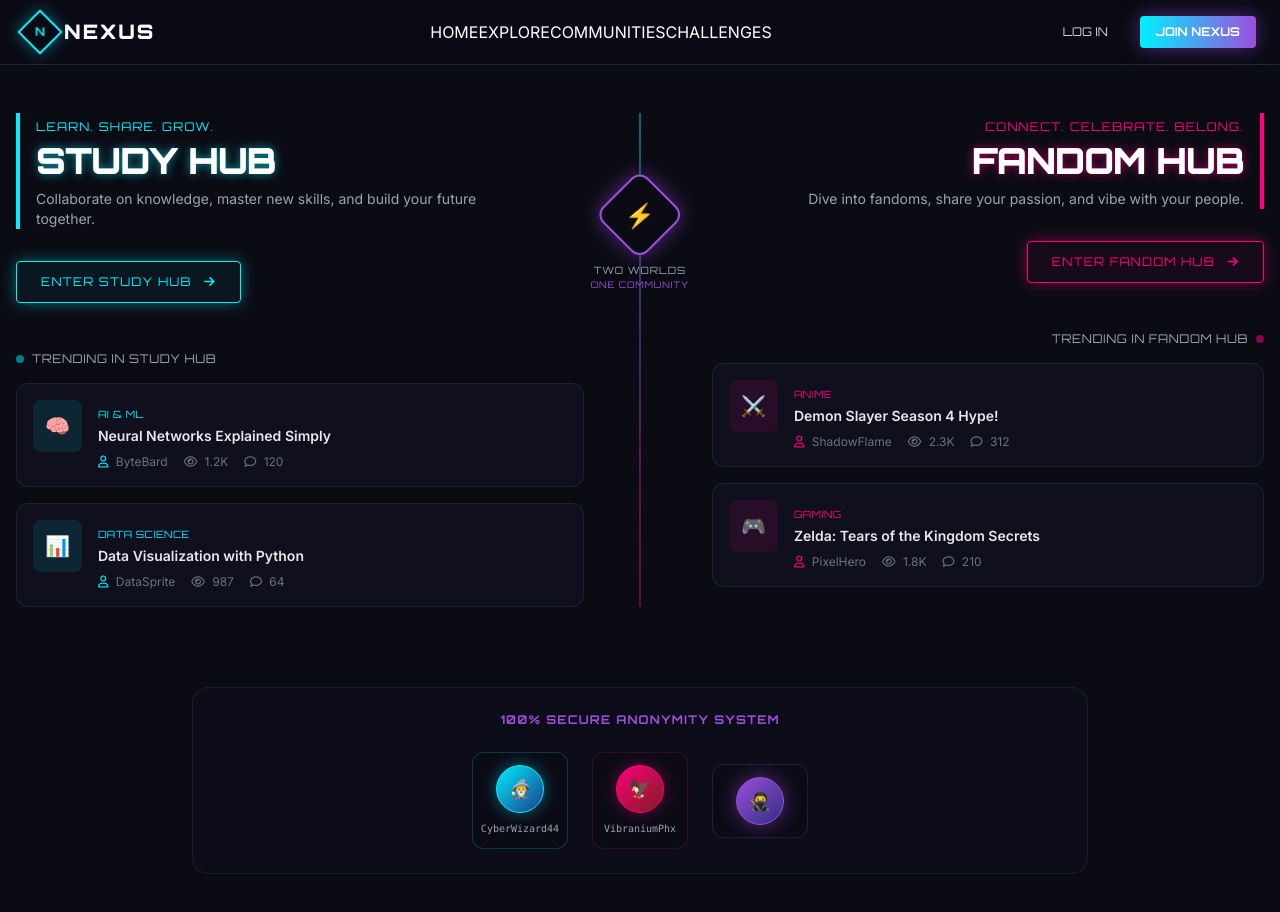
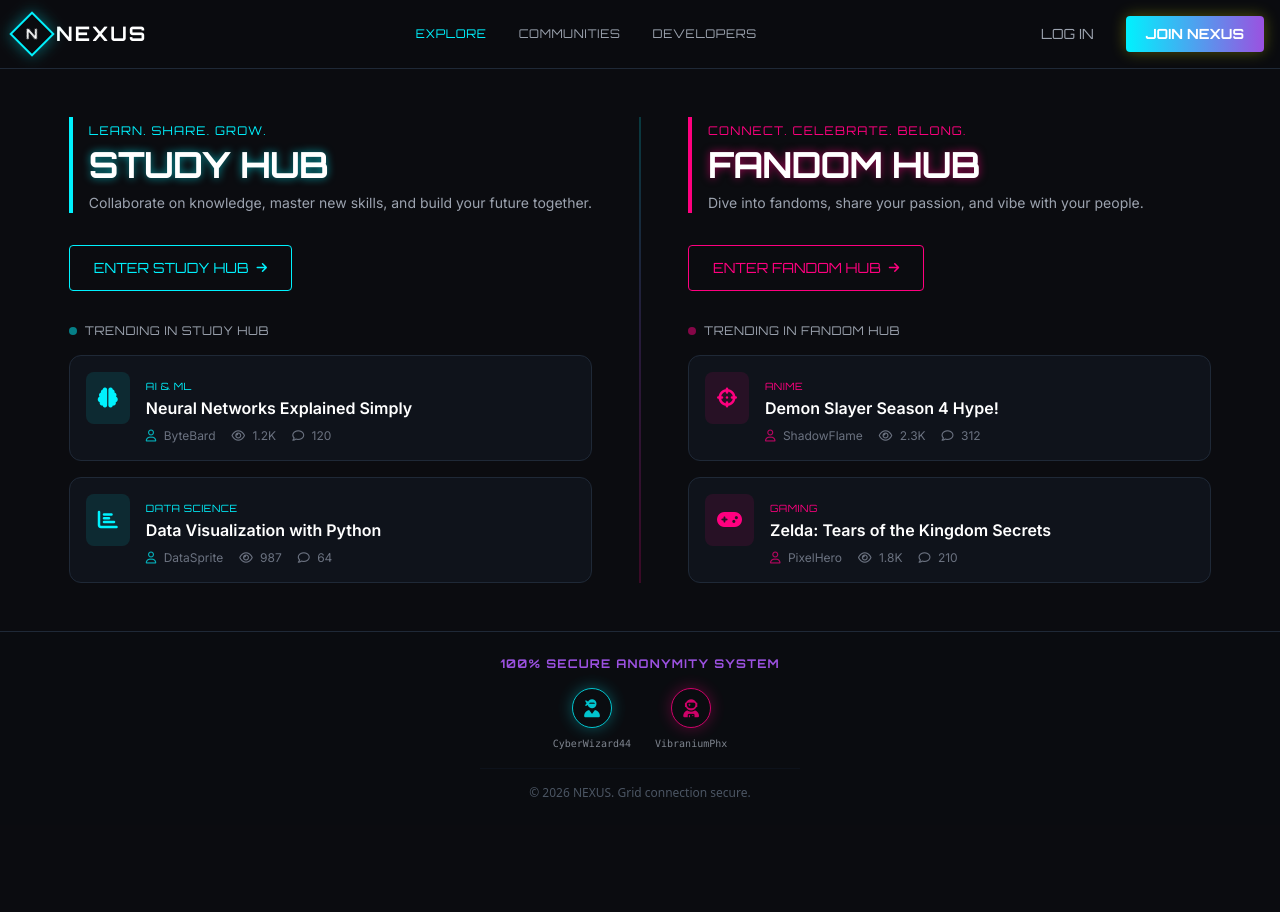
Before and after one commit to Scarlet703/Nexus, a plain HTML site: page index.html in a window 1280 px wide. After the commit the page ends 825 px from the top, so only its background shows below. Drawn offline with nearby package versions, Linux system fonts and the light colour scheme.

Commit message:
Update title and styles in index.html

```diff
--- a/index.html
+++ b/index.html
@@ -3,10 +3,10 @@
 <head>
     <meta charset="UTF-8">
     <meta name="viewport" content="width=device-width, initial-scale=1.0">
-    <title>NEXUS - Two Worlds. One Community.</title>
+    <title>Nexus - Get Community</title>
     <script src="https://cdn.tailwindcss.com"></script>
-    <link rel="stylesheet" href="https://cdnjs.cloudflare.com/ajax/libs/font-awesome/6.4.0/css/all.min.css">
-    <link href="https://fonts.googleapis.com/css2?family=Orbitron:wght@400;700;900&family=Inter:wght@300;400;600&display=swap" rel="stylesheet">
+    <link rel="stylesheet" href="https://cdnjs.cloudflare.com/ajax/libs/font-awesome/6.0.0-beta3/css/all.min.css">
+    <link rel="stylesheet" href="https://fonts.googleapis.com/css2?family=Orbitron:wght@400;700&family=Inter:wght@400;600&display=swap">
 
     <script>
         tailwind.config = {
@@ -17,16 +17,16 @@
                         inter: ['Inter', 'sans-serif'],
                     },
                     colors: {
-                        cyberBlue: '#00f0ff',
+                        cyberBlue: '#00f2fe',
                         cyberPink: '#ff007f',
-                        cyberPurple: '#9d4edd',
-                        darkBg: '#0b0b14',
-                        cardBg: '#131324',
+                        cyberPurple: '#9b51e0',
+                        darkBg: '#0b0c10',
+                        cardBg: '#151b26',
                     },
                     boxShadow: {
-                        blueGlow: '0 0 15px rgba(0, 240, 255, 0.4)',
-                        pinkGlow: '0 0 15px rgba(255, 0, 127, 0.4)',
-                        purpleGlow: '0 0 20px rgba(157, 78, 221, 0.5)',
+                        glowBlue: '0 0 15px rgba(0, 242, 254, 0.4)',
+                        glowPink: '0 0 15px rgba(255, 0, 127, 0.4)',
+                        glowYellow: '0 0 15px rgba(255, 255, 0, 0.3)',
                     }
                 }
             }
@@ -34,149 +34,166 @@
     </script>
     <style>
         body {
-            background-color: #0b0b14;
+            background-color: #0b0c10;
             color: #ffffff;
             font-family: 'Inter', sans-serif;
         }
-        .glow-text-blue { text-shadow: 0 0 10px rgba(0, 240, 255, 0.6); }
-        .glow-text-pink { text-shadow: 0 0 10px rgba(255, 0, 127, 0.6); }
+        .glow-text-blue { text-shadow: 0 0 8px rgba(0, 242, 254, 0.6); }
+        .glow-text-pink { text-shadow: 0 0 8px rgba(255, 0, 127, 0.6); }
         .split-divider {
-            background: linear-gradient(180deg, #00f0ff 0%, #9d4edd 50%, #ff007f 100%);
+            background: linear-gradient(to bottom, #00f2fe, #9b51e0 50%, #ff007f);
         }
     </style>
 </head>
 <body class="min-h-screen flex flex-col justify-between overflow-x-hidden">
-
-    <nav class="border-b border-gray-800 bg-darkBg/80 backdrop-blur-md sticky top-0 z-50 px-6 py-4 flex justify-between items-center">
+    <header class="border-b border-gray-800 bg-darkBg/80 backdrop-blur-md sticky top-0 z-50 px-4 py-4 flex justify-between items-center">
         <div class="flex items-center space-x-2">
-            <div class="w-8 h-8 border-2 border-cyberBlue rotate-45 flex items-center justify-center shadow-blueGlow">
-                <span class="font-orbitron font-bold text-xs -rotate-45 text-cyberBlue">N</span>
+            <div class="w-8 h-8 border-2 border-cyberBlue rotate-45 flex items-center justify-center shadow-glowBlue">
+                <span class="font-orbitron font-bold text-sm text-white -rotate-45">N</span>
             </div>
             <span class="font-orbitron font-black tracking-widest text-xl text-white">NEXUS</span>
         </div>
-        <div class="hidden md:flex
-            <a href="#" class="text-cyberBlue transition-colors">HOME</a>
-            <a href="#" class="hover:text-white transition-colors">EXPLORE</a>
+        <nav class="hidden md:flex space-x-8 font-orbitron text-xs tracking-wider text-gray-400">
+            <a href="#" class="text-cyberBlue transition-colors">EXPLORE</a>
             <a href="#" class="hover:text-white transition-colors">COMMUNITIES</a>
-            <a href="#" class="hover:text-white transition-colors">CHALLENGES</a>
+            <a href="#" class="hover:text-white transition-colors">DEVELOPERS</a>
+        </nav>
+
+        <div class="flex space-x-4 font-orbitron text-sm">
+            <a href="login.html" class="px-4 py-2 text-gray-400 hover:text-white transition-all flex items-center no-underline">LOG IN</a>
+            <a href="login.html" class="px-5 py-2 bg-gradient-to-r from-cyberBlue to-cyberPurple rounded font-bold shadow-glowYellow flex items-center text-white no-underline">JOIN NEXUS</a>
         </div>
-        <div class="flex space-x-4 font-orbitron text-xs">
-            <button class="px-4 py-2 text-gray-300 hover:text-white transition-colors">LOG IN</button>
-            <button class="px-4 py-2 bg-gradient-to-r from-cyberBlue to-cyberPurple rounded font-bold shadow-purpleGlow hover:opacity-90 transition-opacity">JOIN NEXUS</button>
-        </div>
-    </nav>
+    </header>
 
-    <main class="max-w-7xl w-full mx-auto px-4 py-12 flex-grow">
+    <main class="max-w-7xl mx-auto px-4 py-12 flex-grow">
+        <div class="grid grid-cols-1 lg:grid-cols-2 gap-12 relative">
+            <div class="hidden lg:block absolute left-1/2 top-0 bottom-0 w-px split-divider opacity-40 transform -translate-x-1/2"></div>
 
-        <div class="grid grid-cols-1 lg:grid-cols-2 gap-12 relative">
-            <div class="hidden lg:block absolute left-1/2 top-0 bottom-0 w-[2px] split-divider opacity-40 transform -translate-x-1/2"></div>
-
-            <div class="hidden lg:flex absolute left-1/2 top-1/4 transform -translate-x-1/2 -translate-y-1/2 z-10 flex-col items-center">
-                <div class="w-16 h-16 bg-darkBg border-2 border-cyberPurple rounded-xl flex items-center justify-center shadow-purpleGlow rotate-45">
-                    <span class="font-orbitron text-2xl font-bold text-white -rotate-45">⚡</span>
-                </div>
-                <p class="font-orbitron text-[10px] tracking-widest text-gray-400 mt-4">TWO WORLDS</p>
-                <p class="font-orbitron text-[9px] tracking-widest text-cyberPurple">ONE COMMUNITY</p>
-            </div>
-
-            <div class="space-y-8 pr-0 lg:pr-8">
+            <div class="space-y-8 lg:pr-6">
                 <div class="border-l-4 border-cyberBlue pl-4">
                     <span class="text-xs font-orbitron tracking-widest text-cyberBlue uppercase">Learn. Share. Grow.</span>
-                    <h1 class="text-4xl font-orbitron font-black text-white tracking-tight mt-1 glow-text-blue">STUDY HUB</h1>
-                    <p class="text-sm text-gray-400 mt-2 max-w-md">Collaborate on knowledge, master new skills, and build your future together.</p>
+                    <h2 class="text-4xl font-orbitron font-black text-white tracking-tight mt-1 glow-text-blue">STUDY HUB</h2>
+                    <p class="text-sm text-gray-400 mt-2">Collaborate on knowledge, master new skills, and build your future together.</p>
                 </div>
-                <button class="w-full sm:w-auto px-6 py-3 border border-cyberBlue text-cyberBlue font-orbitron text-xs tracking-widest rounded bg-cyberBlue/5 hover:bg-cyberBlue/20 shadow-blueGlow transition-all">
-                    ENTER STUDY HUB <i class="fa-solid fa-arrow-right ml-2"></i>
+                <button class="w-full sm:w-auto px-6 py-3 border border-cyberBlue text-cyberBlue font-orbitron text-sm rounded hover:bg-cyberBlue/10 transition-all flex items-center justify-center space-x-2">
+                    <span>ENTER STUDY HUB</span>
+                    <i class="fas fa-arrow-right text-xs"></i>
                 </button>
 
-                <div class="space-y-4 pt-4">
-                    <h3 class="font-orbitron text-xs text-gray-400 tracking-wider flex items-center">
+                <div class="space-y-4">
+                    <h3 class="text-xs font-orbitron text-gray-400 tracking-wider flex items-center">
                         <span class="w-2 h-2 bg-cyberBlue rounded-full mr-2 animate-pulse"></span> TRENDING IN STUDY HUB
                     </h3>
 
-                    <div class="bg-cardBg/60 p-4 rounded-xl border border-gray-800/80 hover:border-cyberBlue/40 transition-all flex items-start space-x-4 group cursor-pointer">
-                        <div class="p-3 bg-cyberBlue/10 rounded-lg text-cyberBlue text-xl group-hover:scale-110 transition-transform">🧠</div>
-                        <div class="flex-1">
-                            <span class="text-[10px] text-cyberBlue font-orbitron uppercase tracking-wider">AI & ML</span>
-                            <h4 class="font-semibold text-sm text-gray-200 mt-0.5">Neural Networks Explained Simply</h4>
-                            <div class="flex space-x-4 text-xs text-gray-500 mt-2">
-                                <span><i class="fa-regular fa-user mr-1 text-cyberBlue"></i> ByteBard</span>
-                                <span><i class="fa-regular fa-eye mr-1"></i> 1.2K</span>
-                                <span><i class="fa-regular fa-comment mr-1"></i> 120</span>
+                    <div class="bg-cardBg/50 p-4 rounded-xl border border-gray-800 hover:border-cyberBlue/50 transition-all group">
+                        <div class="flex items-start space-x-4">
+                            <div class="p-3 bg-cyberBlue/10 rounded-lg text-cyberBlue">
+                                <i class="fas fa-brain text-xl"></i>
+                            </div>
+                            <div class="flex-1">
+                                <span class="text-[10px] font-orbitron text-cyberBlue uppercase tracking-wider">AI & ML</span>
+                                <h4 class="text-white font-semibold group-hover:text-cyberBlue transition-colors">Neural Networks Explained Simply</h4>
+                                <div class="flex space-x-4 text-xs text-gray-500 mt-2 font-inter">
+                                    <span><i class="far fa-user text-cyberBlue/70 mr-1"></i> ByteBard</span>
+                                    <span><i class="far fa-eye mr-1"></i> 1.2K</span>
+                                    <span><i class="far fa-comment mr-1"></i> 120</span>
+                                </div>
                             </div>
                         </div>
                     </div>
 
-                    <div class="bg-cardBg/60 p-4 rounded-xl border border-gray-800/80 hover:border-cyberBlue/40 transition-all flex items-start space-x-4 group cursor-pointer">
-                        <div class="p-3 bg-cyberBlue/10 rounded-lg text-cyberBlue text-xl group-hover:scale-110 transition-transform">📊</div>
-                        <div class="flex-1">
-                            <span class="text-[10px] text-cyberBlue font-orbitron uppercase tracking-wider">Data Science</span>
-                            <h4 class="font-semibold text-sm text-gray-200 mt-0.5">Data Visualization with Python</h4>
-                            <div class="flex space-x-4 text-xs text-gray-500 mt-2">
-                                <span><i class="fa-regular fa-user mr-1 text-cyberBlue"></i> DataSprite</span>
-                                <span><i class="fa-regular fa-eye mr-1"></i> 987</span>
-                                <span><i class="fa-regular fa-comment mr-1"></i> 64</span>
+                    <div class="bg-cardBg/50 p-4 rounded-xl border border-gray-800 hover:border-cyberBlue/50 transition-all group">
+                        <div class="flex items-start space-x-4">
+                            <div class="p-3 bg-cyberBlue/10 rounded-lg text-cyberBlue">
+                                <i class="fas fa-chart-bar text-xl"></i>
+                            </div>
+                            <div class="flex-1">
+                                <span class="text-[10px] font-orbitron text-cyberBlue uppercase tracking-wider">Data Science</span>
+                                <h4 class="text-white font-semibold group-hover:text-cyberBlue transition-colors">Data Visualization with Python</h4>
+                                <div class="flex space-x-4 text-xs text-gray-500 mt-2 font-inter">
+                                    <span><i class="far fa-user text-cyberBlue/70 mr-1"></i> DataSprite</span>
+                                    <span><i class="far fa-eye mr-1"></i> 987</span>
+                                    <span><i class="far fa-comment mr-1"></i> 64</span>
+                                </div>
                             </div>
                         </div>
                     </div>
                 </div>
             </div>
 
-            <div class="space-y-8 pl-0 lg:pl-12 lg:text-right flex flex-col items-start lg:items-end">
-                <div class="border-r-0 lg:border-r-4 border-l-4 lg:border-l-0 border-cyberPink pl-4 lg:pl-0 lg:pr-4 w-full">
+            <div class="space-y-8 lg:pl-6 lg:text-left">
+                <div class="border-l-4 border-cyberPink pl-4">
                     <span class="text-xs font-orbitron tracking-widest text-cyberPink uppercase">Connect. Celebrate. Belong.</span>
-                    <h1 class="text-4xl font-orbitron font-black text-white tracking-tight mt-1 glow-text-pink">FANDOM HUB</h1>
-                    <p class="text-sm text-gray-400 mt-2 max-w-md ml-auto">Dive into fandoms, share your passion, and vibe with your people.</p>
+                    <h2 class="text-4xl font-orbitron font-black text-white tracking-tight mt-1 glow-text-pink">FANDOM HUB</h2>
+                    <p class="text-sm text-gray-400 mt-2">Dive into fandoms, share your passion, and vibe with your people.</p>
                 </div>
-                <button class="w-full sm:w-auto px-6 py-3 border border-cyberPink text-cyberPink font-orbitron text-xs tracking-widest rounded bg-cyberPink/5 hover:bg-cyberPink/20 shadow-pinkGlow transition-all">
-                    ENTER FANDOM HUB <i class="fa-solid fa-arrow-right ml-2 lg:rotate-0"></i>
+                <button class="w-full sm:w-auto px-6 py-3 border border-cyberPink text-cyberPink font-orbitron text-sm rounded hover:bg-cyberPink/10 transition-all flex items-center justify-center space-x-2">
+                    <span>ENTER FANDOM HUB</span>
+                    <i class="fas fa-arrow-right text-xs"></i>
                 </button>
 
-                <div class="space-y-4 pt-4 w-full text-left">
-                    <h3 class="font-orbitron text-xs text-gray-400 tracking-wider flex items-center lg:justify-end">
-                        <span class="w-2 h-2 bg-cyberPink rounded-full mr-2 lg:mr-0 lg:ml-2 order-first lg:order-last animate-pulse"></span> TRENDING IN FANDOM HUB
+                <div class="space-y-4">
+                    <h3 class="text-xs font-orbitron text-gray-400 tracking-wider flex items-center">
+                        <span class="w-2 h-2 bg-cyberPink rounded-full mr-2 animate-pulse"></span> TRENDING IN FANDOM HUB
                     </h3>
 
-                    <div class="bg-cardBg/60 p-4 rounded-xl border border-gray-800/80 hover:border-cyberPink/40 transition-all flex items-start space-x-4 group cursor-pointer">
-                        <div class="p-3 bg-cyberPink/10 rounded-lg text-cyberPink text-xl group-hover:scale-110 transition-transform">⚔️</div>
-                        <div class="flex-1">
-                            <span class="text-[10px] text-cyberPink font-orbitron uppercase tracking-wider">Anime</span>
-                            <h4 class="font-semibold text-sm text-gray-200 mt-0.5">Demon Slayer Season 4 Hype!</h4>
-                            <div class="flex space-x-4 text-xs text-gray-500 mt-2">
-                                <span><i class="fa-regular fa-user mr-1 text-cyberPink"></i> ShadowFlame</span>
-                                <span><i class="fa-regular fa-eye mr-1"></i> 2.3K</span>
-                                <span><i class="fa-regular fa-comment mr-1"></i> 312</span>
+                    <div class="bg-cardBg/50 p-4 rounded-xl border border-gray-800 hover:border-cyberPink/50 transition-all group">
+                        <div class="flex items-start space-x-4">
+                            <div class="p-3 bg-cyberPink/10 rounded-lg text-cyberPink">
+                                <i class="fas fa-crosshairs text-xl"></i>
+                            </div>
+                            <div class="flex-1">
+                                <span class="text-[10px] font-orbitron text-cyberPink uppercase tracking-wider">Anime</span>
+                                <h4 class="text-white font-semibold group-hover:text-cyberPink transition-colors">Demon Slayer Season 4 Hype!</h4>
+                                <div class="flex space-x-4 text-xs text-gray-500 mt-2 font-inter">
+                                    <span><i class="far fa-user text-cyberPink/70 mr-1"></i> ShadowFlame</span>
+                                    <span><i class="far fa-eye mr-1"></i> 2.3K</span>
+                                    <span><i class="far fa-comment mr-1"></i> 312</span>
+                                </div>
                             </div>
                         </div>
                     </div>
 
-                    <div class="bg-cardBg/60 p-4 rounded-xl border border-gray-800/80 hover:border-cyberPink/40 transition-all flex items-start space-x-4 group cursor-pointer">
-                        <div class="p-3 bg-cyberPink/10 rounded-lg text-cyberPink text-xl group-hover:scale-110 transition-transform">🎮</div>
-                        <div class="flex-1">
-                            <span class="text-[10px] text-cyberPink font-orbitron uppercase tracking-wider">Gaming</span>
-                            <h4 class="font-semibold text-sm text-gray-200 mt-0.5">Zelda: Tears of the Kingdom Secrets</h4>
-                            <div class="flex space-x-4 text-xs text-gray-500 mt-2">
-                                <span><i class="fa-regular fa-user mr-1 text-cyberPink"></i> PixelHero</span>
-                                <span><i class="fa-regular fa-eye mr-1"></i> 1.8K</span>
-                                <span><i class="fa-regular fa-comment mr-1"></i> 210</span>
+                    <div class="bg-cardBg/50 p-4 rounded-xl border border-gray-800 hover:border-cyberPink/50 transition-all group">
+                        <div class="flex items-start space-x-4">
+                            <div class="p-3 bg-cyberPink/10 rounded-lg text-cyberPink">
+                                <i class="fas fa-gamepad text-xl"></i>
+                            </div>
+                            <div class="flex-1">
+                                <span class="text-[10px] font-orbitron text-cyberPink uppercase tracking-wider">Gaming</span>
+                                <h4 class="text-white font-semibold group-hover:text-cyberPink transition-colors">Zelda: Tears of the Kingdom Secrets</h4>
+                                <div class="flex space-x-4 text-xs text-gray-500 mt-2 font-inter">
+                                    <span><i class="far fa-user text-cyberPink/70 mr-1"></i> PixelHero</span>
+                                    <span><i class="far fa-eye mr-1"></i> 1.8K</span>
+                                    <span><i class="far fa-comment mr-1"></i> 210</span>
+                                </div>
                             </div>
                         </div>
                     </div>
                 </div>
             </div>
         </div>
+    </main>
 
-        <div class="mt-20 border border-gray-800/60 rounded-2xl bg-cardBg/40 p-6 max-w-4xl mx-auto text-center space-y-6">
-            <h3 class="font-orbitron tracking-widest text-xs text-cyberPurple font-bold">100% SECURE ANONYMITY SYSTEM</h3>
-            <div class="flex flex-wrap justify-center gap-6 items-center">
-                <div class="flex flex-col items-center space-y-2 bg-darkBg/60 p-3 rounded-xl border border-cyberBlue/20 w-24">
-                    <div class="w-12 h-12 bg-gradient-to-br from-cyberBlue to-blue-900 rounded-full flex items-center justify-center text-lg border border-cyberBlue shadow-blueGlow">🧙‍♂️</div>
-                    <span class="text-[10px] text-gray-400 font-mono truncate w-20">CyberWizard44</span>
+    <footer class="border-t border-gray-800 bg-darkBg/50 py-6 font-orbitron text-xs text-center space-y-4">
+        <div class="text-cyberPurple tracking-widest font-bold mb-2 uppercase">100% Secure Anonymity System</div>
+        <div class="flex flex-wrap justify-center gap-6 items-center px-4">
+            <div class="flex flex-col items-center space-y-2 opacity-80 hover:opacity-100 transition-opacity">
+                <div class="w-10 h-10 rounded-full border border-cyberBlue p-0.5 shadow-glowBlue bg-darkBg flex items-center justify-center">
+                    <i class="fas fa-user-ninja text-cyberBlue text-lg"></i>
                 </div>
-                <div class="flex flex-col items-center space-y-2 bg-darkBg/60 p-3 rounded-xl border border-cyberPink/20 w-24">
-                    <div class="w-12 h-12 bg-gradient-to-br from-cyberPink to-red-900 rounded-full flex items-center justify-center text-lg border border-cyberPink shadow-pinkGlow">🦅</div>
-                    <span class="text-[10px] text-gray-400 font-mono truncate w-20">VibraniumPhx</span>
+                <span class="text-[10px] text-gray-400 font-mono tracking-normal">CyberWizard44</span>
+            </div>
+            <div class="flex flex-col items-center space-y-2 opacity-80 hover:opacity-100 transition-opacity">
+                <div class="w-10 h-10 rounded-full border border-cyberPink p-0.5 shadow-glowPink bg-darkBg flex items-center justify-center">
+                    <i class="fas fa-user-astronaut text-cyberPink text-lg"></i>
                 </div>
-                <div class="flex flex-col items-center space-y-2 bg-darkBg/60 p-3 rounded-xl border border-cyberPurple/20 w-24">
-                    <div class="w-12 h-12 bg-gradient-to-br from-cyberPurple to-indigo-900 rounded-full flex items-center justify-center text-lg border border-cyberPurple shadow-purpleGlow">🥷</div>
-                    <span class="text-[10px] text-
+                <span class="text-[10px] text-gray-400 font-mono tracking-normal">VibraniumPhx</span>
+            </div>
+        </div>
+        <div class="pt-4 border-t border-gray-900/50 max-w-xs mx-auto text-gray-600 font-sans">
+            &copy; 2026 NEXUS. Grid connection secure.
+        </div>
+    </footer>
+</body>
+</html>
```
